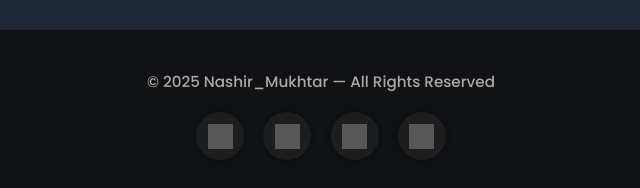
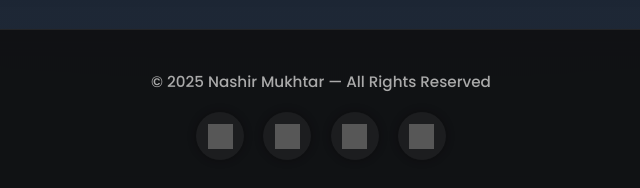
Before and after one commit to umumbendahara152-tech/website.portofolio.mukhtarnashir, a plain HTML site: page index.html in a window 1280 px wide. Shown: the part 3923-4111 px from the top of the page, 319-959 px from the left. Drawn offline with Linux system fonts and the light colour scheme; grey boxes are pictures that could not be loaded.

Commit message:
Fix HTML formatting and structure

```diff
--- a/index.html
+++ b/index.html
@@ -180,7 +180,7 @@
 
  <!-- ===== FOOTER ===== -->
 <footer class="footer reveal">
-  <p>© 2025 Nashir_Mukhtar — All Rights Reserved</p>
+  <p>© 2025 Nashir Mukhtar — All Rights Reserved</p>
 
   <div class="social-icons">
     <a href="https://www.instagram.com/q.mkhtrrr?igsh=ZHpkZjh5MDZ3bHR3" target="_blank" aria-label="Instagram">
```
